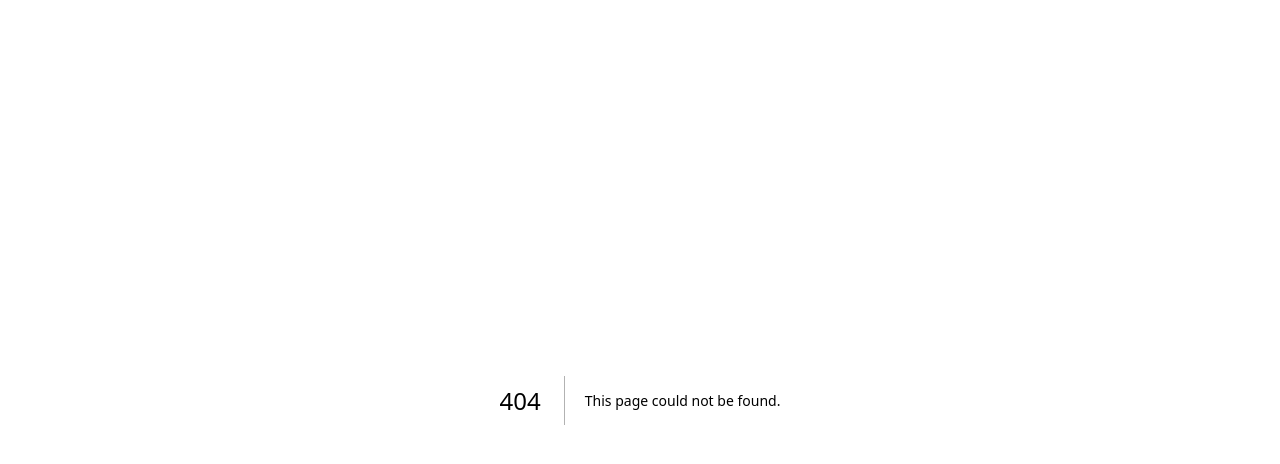
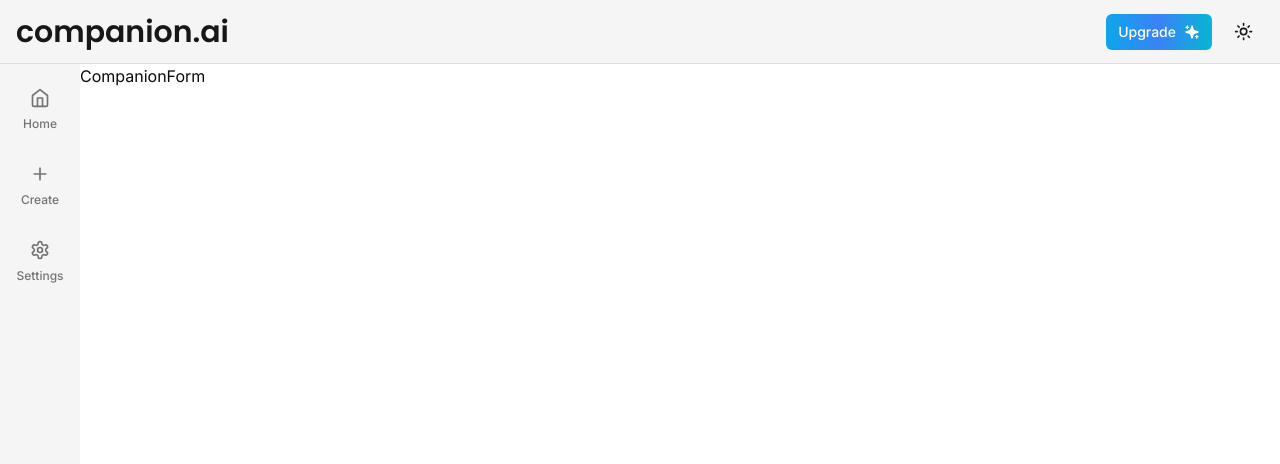
Before and after one commit to vincentarck/companion-chat, a Next.js app: page /companion/1 in a window 1280 px wide. Before the commit this address had no page. Shown: the top 464 px of the page. Built offline with nearby package versions, Linux system fonts and the light colour scheme; no server answers; the database is empty.

Commit message:
[UI] Companion Form template

```diff
--- /dev/null
+++ b/app/(root)/(routes)/companion/[companionId]/page.tsx
@@ -0,0 +1,24 @@
+
+import React from 'react'
+import prismadb from '@/lib/prismadb';
+import CompanionForm from '@/components/CompanionForm';
+
+interface CompanionIdPageProp {
+    params: {
+        companionId: string;
+    }
+}
+export default async function CompanionIdPage({ params }: CompanionIdPageProp) {
+    const companion = await prismadb.companion.findUnique({
+        where: {
+            id: params.companionId
+        }
+    })
+
+    const categories = await prismadb.category.findMany()
+    return (
+        <div>
+            <CompanionForm />
+        </div>
+    )
+}
--- /dev/null
+++ b/components/CompanionForm.tsx
@@ -0,0 +1,7 @@
+import React from 'react'
+
+export default function CompanionForm() {
+  return (
+    <div>CompanionForm</div>
+  )
+}
```
